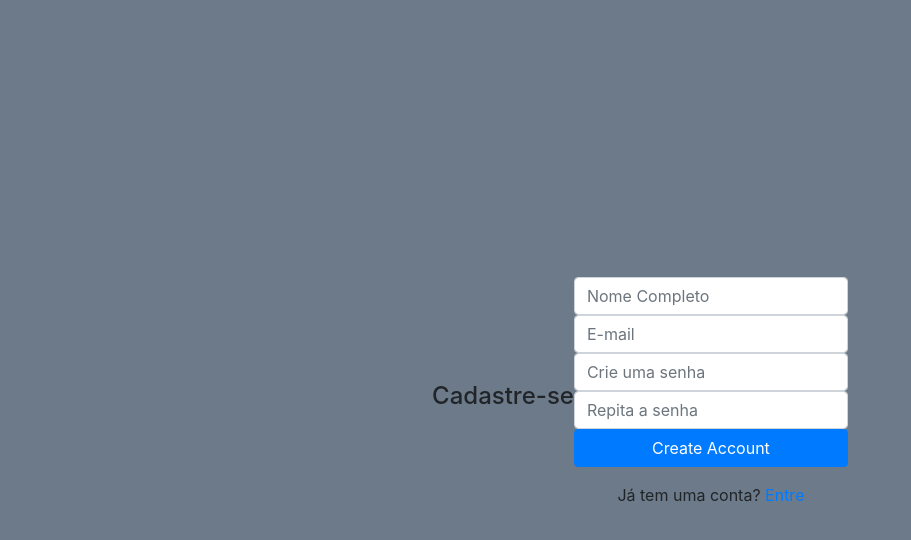
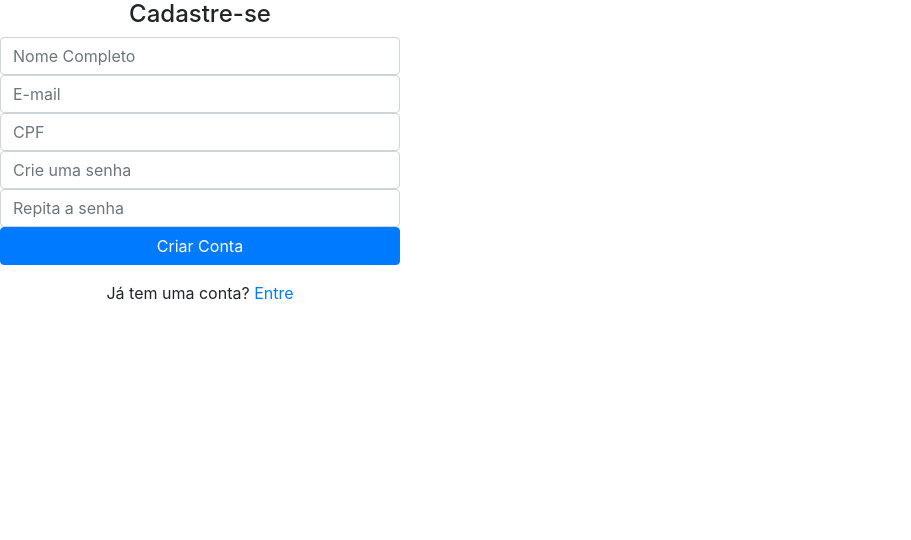
Before and after one commit to LayaneB/AppMonetario, an Angular app: page / in a window 1280 px wide. Shown: the top 540 px of the page, without its empty margins (0-911 px from the left). Built offline with nearby package versions, Linux system fonts and the light colour scheme.

Commit message:
Atualizando e estilizando o cadastro

```diff
--- a/src/app/cadastro/cadastro.component.css
+++ b/src/app/cadastro/cadastro.component.css
@@ -1,8 +1,8 @@
 .tela-cadastro{
-    width: 100vw;
-height: 100vh;
-background: #6C7A89;
-display: flex;
-justify-content: center;
-align-items: center
+  align-items: center;
+ max-width: 400px;
+ text-align: center;
+ position: absolute;
+ width:100%;
+
 }
--- a/src/app/cadastro/cadastro.component.html
+++ b/src/app/cadastro/cadastro.component.html
@@ -13,12 +13,19 @@
         <input name="" class="form-control" placeholder="E-mail" type="email">
 	</div>
 
+	<!--E-mail-->
+	<div class="formulario-campos"></div>
+	<input type="text" class="form-control" placeholder="CPF" maxlength="">
+
+
 	<!--Senha-->
     <div class="formulario-campos">
     	<div class="input-group-prepend">
 		</div>
         <input class="form-control" placeholder="Crie uma senha" type="password">
 	</div>
+
+
 
 	<!-- Repetir senha -->
     <div class="formulario-campos">
@@ -29,7 +36,7 @@
 
 
     <div class="form-group">
-        <button type="submit" class="btn btn-primary btn-block"> Create Account  </button>
+        <button type="submit" class="btn btn-primary btn-block"> Criar Conta  </button>
 	</div>
 
     <p class="text-center">Já tem uma conta? <a href="">Entre</a> </p>
```
